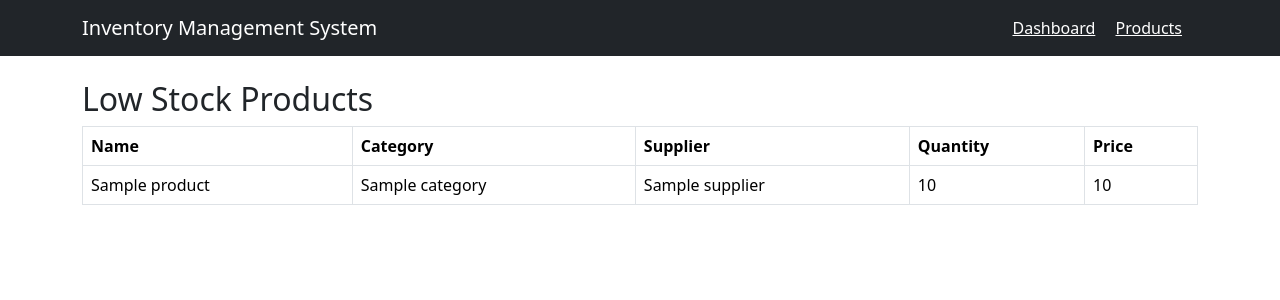
After one commit to moonnboygram/Inventory-Management-System-Django, a Django app: template invmanagementsys/templates/invmanagementsys/low_stock_list.html in a window 1280 px wide. The commit adds this page. Shown: the top 300 px of the page. Run offline with Django 3.2, Linux system fonts and the light colour scheme; the template is opened without the code that fills it: most values are stand-ins (such as "Sample title", 1, 10 or a date in 2020).

Commit message:
completed clickable dashboard cards and low stock monitoring feature.

```diff
--- a/invmanagementsys/templates/invmanagementsys/dashboard.html
+++ b/invmanagementsys/templates/invmanagementsys/dashboard.html
@@ -40,22 +40,25 @@
     </div>
 
     <div class = "col-md-3">
+        <a href="{% url 'supply_list' %}" class="text-decoration-none">
             <div class = "card text-white bg-warning">
                 <div class = "card-body">
                     <h5>Total Supplies</h5>
                     <h2> {{ total_supplies }}</h2>
                 </div>
             </div>
+        </a>
     </div>
 
     <div class = "col-md-3 mt-3">
+        <a href="{% url 'low_stock_list' %}" class="text-decoration-none">
             <div class = "card text-white bg-danger">
                 <div class = "card-body">
                     <h5>Low Stock Items</h5>
                     <h2> {{ low_stock }}</h2>
                 </div>
             </div>
-    </div>
+        </a>
 </div>
 
 
--- /dev/null
+++ b/invmanagementsys/templates/invmanagementsys/low_stock_list.html
@@ -0,0 +1,30 @@
+{% extends "invmanagementsys/base.html" %}
+{% block content %}
+
+<h2>Low Stock Products</h2>
+
+<table class = "table table-bordered">
+    <thead>
+        <tr>
+            <th>Name</th>
+            <th>Category</th>
+            <th>Supplier</th>
+            <th>Quantity</th>
+            <th>Price</th>
+
+        </tr>
+    </thead>
+
+    <tbody>
+        {% for product in products %}
+        <tr>
+           <td>{{ product.name }}</td>
+           <td>{{ product.category.name }}</td>
+           <td>{{ product.supply.supplier.name }}</td>
+           <td>{{ product.quantity }}</td>
+           <td>{{ product.price }}</td>
+        </tr>
+        {% endfor %}
+    </tbody>
+</table>
+{% endblock %}
--- a/invmanagementsys/urls.py
+++ b/invmanagementsys/urls.py
@@ -6,4 +6,6 @@ urlpatterns = [
     path("products/", views.product_list, name="product_list"),
     path("suppliers/", views.supplier_list, name="supplier_list"),
     path("categories/", views.category_list, name="category_list"),
+    path("supplies/", views.supply_list, name="supply_list"),
+    path("low_stock/", views.low_stock_list, name="low_stock_list")
 ]
```
Also changed, not shown: invmanagementsys/templates/invmanagementsys/supply_list.html (added, +30 -0 lines), invmanagementsys/views.py (+11 -0 lines). Lines whose indentation alone changed are shown as unchanged.
